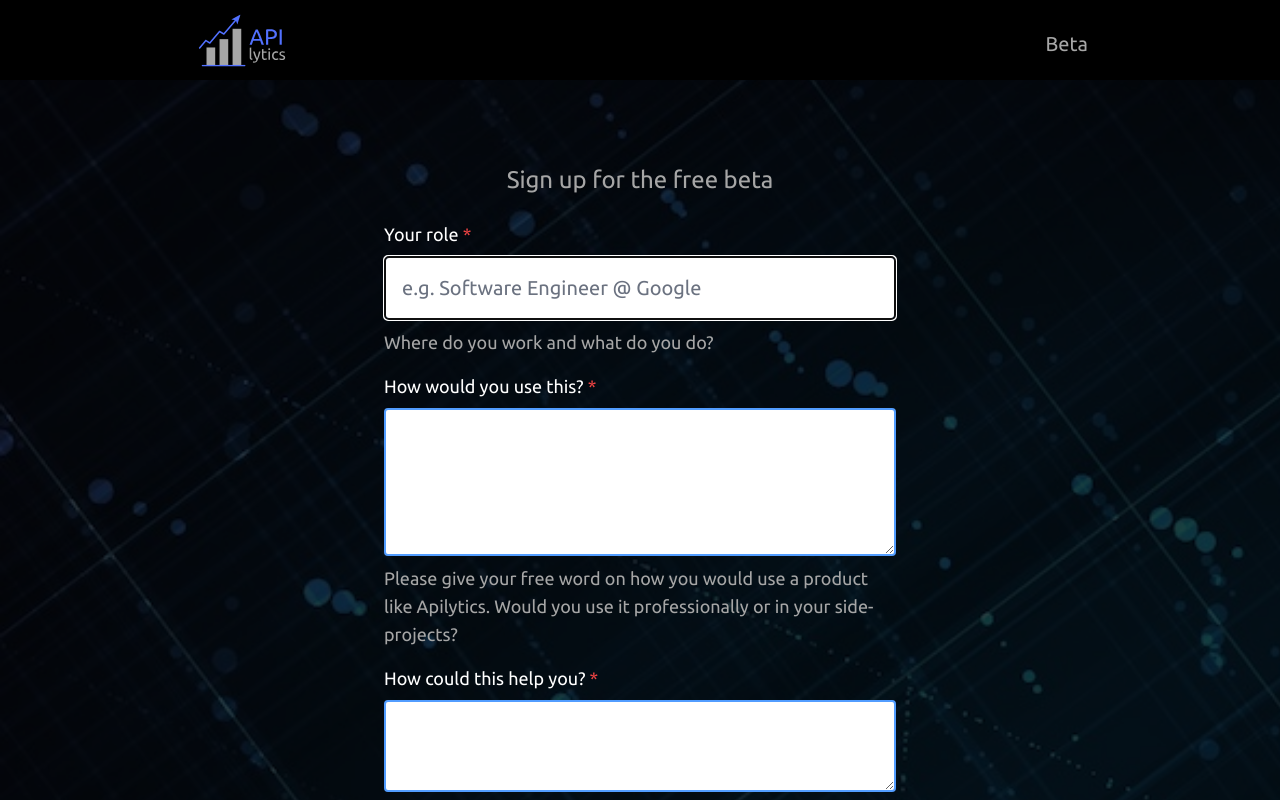
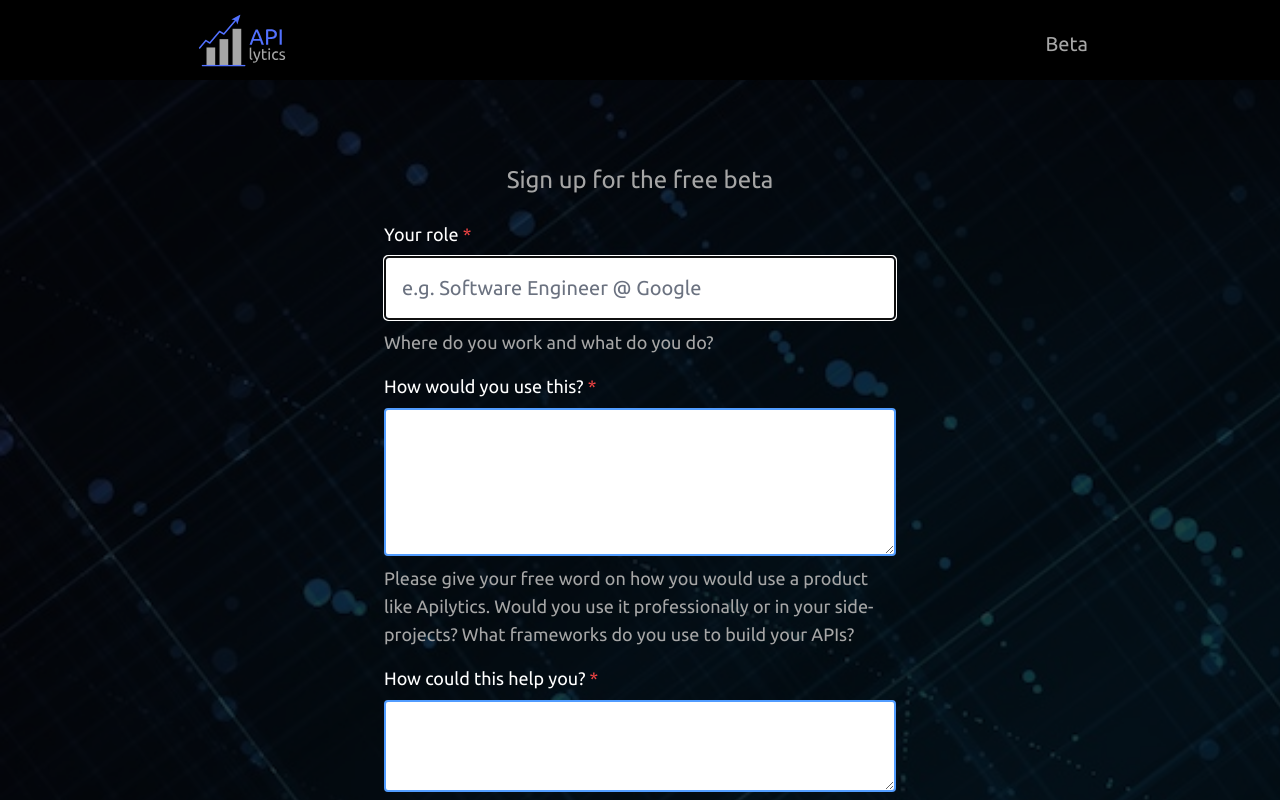
Before and after one commit to apilytics/apilytics, a Next.js app: page /signup in a window 1280 px wide. Shown: the top 800 px of the page. Built offline with nearby package versions, Linux system fonts and the light colour scheme.

Commit message:
Add mention about the frameworks to signup form

```diff
--- a/src/pages/signup.tsx
+++ b/src/pages/signup.tsx
@@ -76,7 +76,7 @@ const SignUp: NextPage = () => {
             value={formValues.useCases}
             onChange={handleChange}
             label="How would you use this?"
-            helperText="Please give your free word on how you would use a product like Apilytics. Would you use it professionally or in your side-projects?"
+            helperText="Please give your free word on how you would use a product like Apilytics. Would you use it professionally or in your side-projects? What frameworks do you use to build your APIs?"
             rows={4}
             required
           />
```
